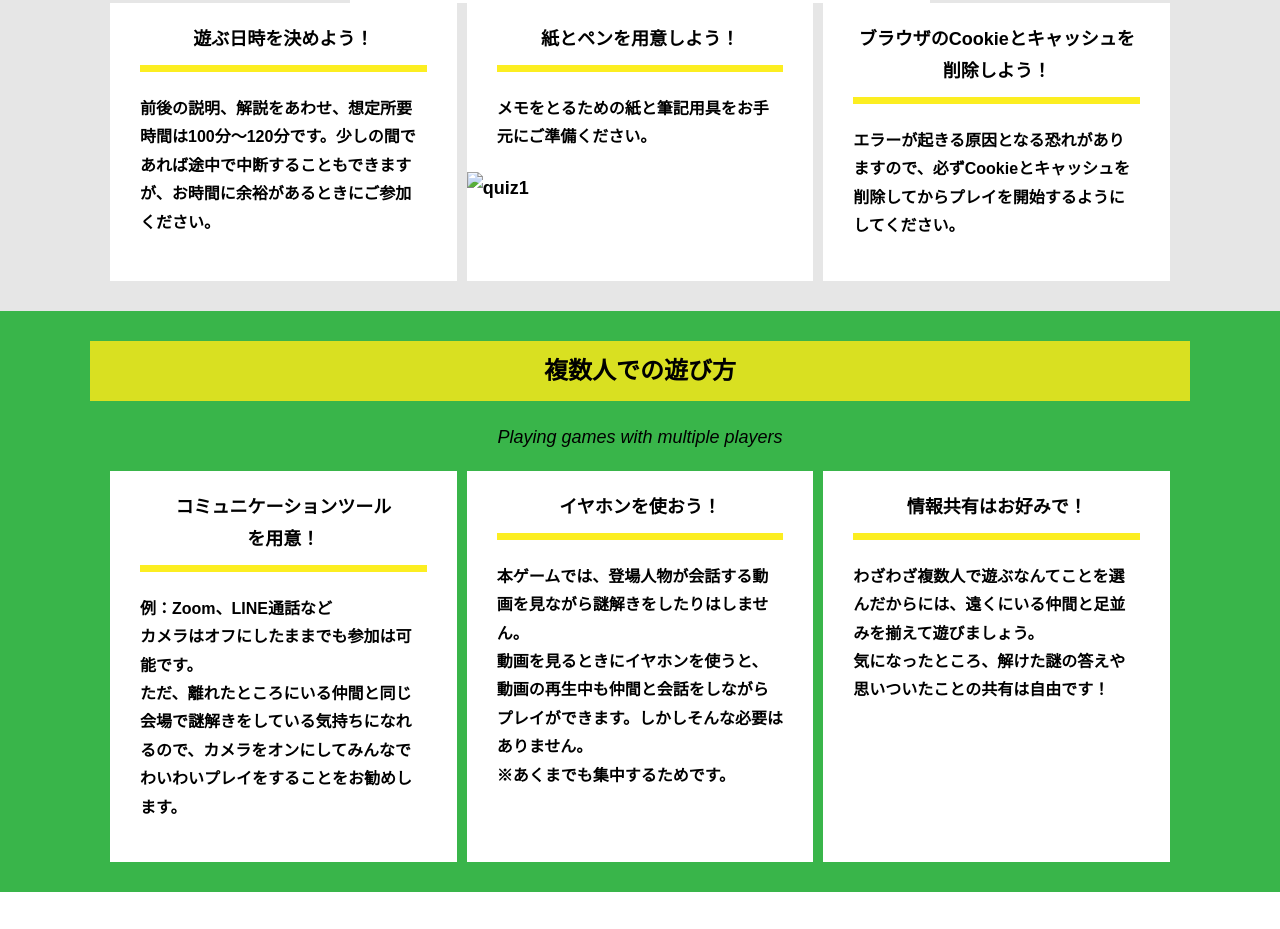
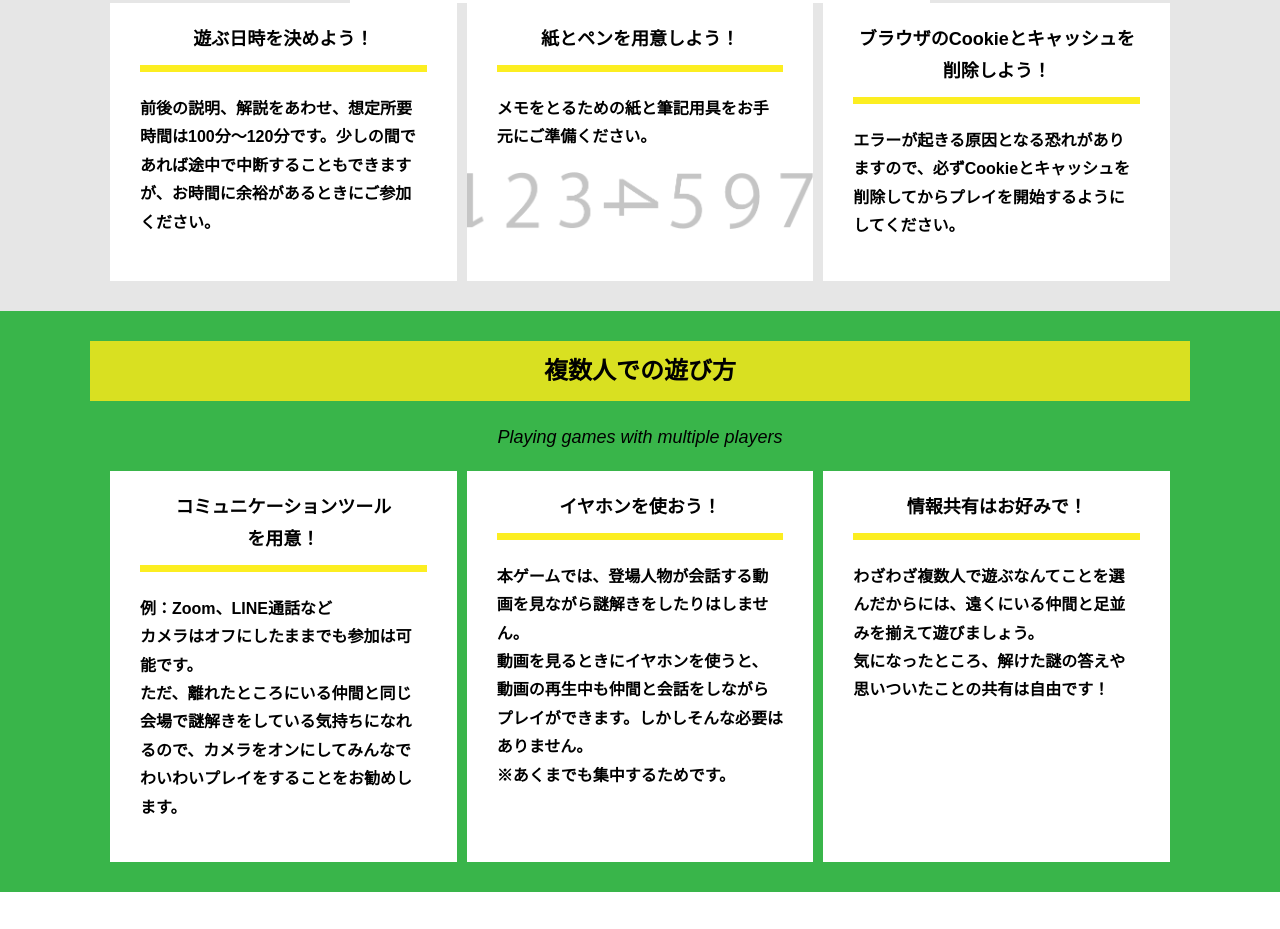
Before and after one commit to koolon/test4, a plain HTML site: page index.html in a window 1280 px wide. Shown: the part 1835-2764 px from the top of the page. Drawn offline with nearby package versions, Linux system fonts and the light colour scheme; files that its build step writes are made by us from their sources; the site is published under a folder, as on GitHub Pages, so addresses that start at the root find nothing; a web font is replaced by a local one.

Commit message:
Update index.html

```diff
--- a/index.html
+++ b/index.html
@@ -96,7 +96,7 @@
             <div class="card">
               <h3 class="card__title">紙とペンを用意しよう！</h3>
               <p class="card__content">メモをとるための紙と筆記用具をお手元にご準備ください。</p>
-              <img class="card__quiz1-img" src="/assets/images/quiz1-img.png" alt="quiz1">
+              <img class="card__quiz1-img" src="assets/images/quiz1-img.png" alt="quiz1">
             </div>
           </div>
           <div class="column">
```
